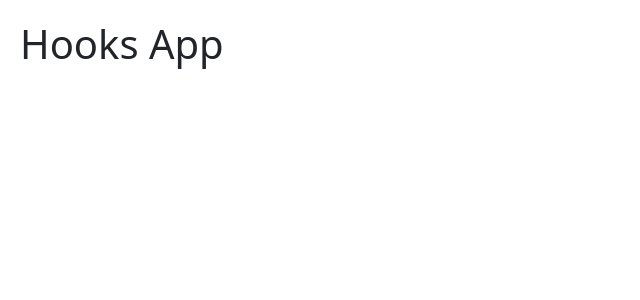
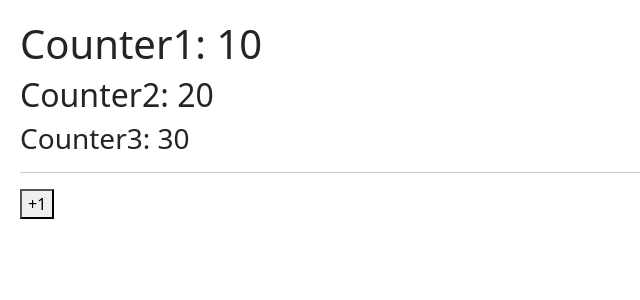
Before and after one commit to machelinos/react-03-hooks-app, a React (Vite) app: page / in a window 1280 px wide. Shown: the top 300 px of the page, without its empty margins (0-640 px from the left). Built offline with nearby package versions, Linux system fonts and the light colour scheme.

Commit message:
Hooks - useState

```diff
--- /dev/null
+++ b/src/01-useState/CounterApp.jsx
@@ -0,0 +1,31 @@
+import { useState } from "react"
+
+export const CounterApp = () => {
+
+    const [state, setCounter] = useState({
+        counter1: 10,
+        counter2: 20,
+        counter3: 30
+    });
+
+    const {counter1, counter2, counter3} = state;
+
+  return (
+    <>
+        <h1>Counter1: {counter1}</h1>
+        <h2>Counter2: {counter2}</h2>
+        <h3>Counter3: {counter3}</h3>
+
+        <hr />
+
+        <button
+            onClick={()=>{
+                setCounter({
+                    ...state,
+                    counter1: counter1+1,
+                })
+            }}
+        >+1</button>
+    </>
+  )
+}
--- a/src/main.jsx
+++ b/src/main.jsx
@@ -1,10 +1,11 @@
 import React from 'react'
 import ReactDOM from 'react-dom/client'
-import { HooksApp } from './HooksApp'
+import { CounterApp } from './01-useState/CounterApp'
+// import { HooksApp } from './HooksApp'
 import './index.css'
 
 ReactDOM.createRoot(document.getElementById('root')).render(
   <React.StrictMode>
-    <HooksApp />
+    <CounterApp />
   </React.StrictMode>
 )
```
